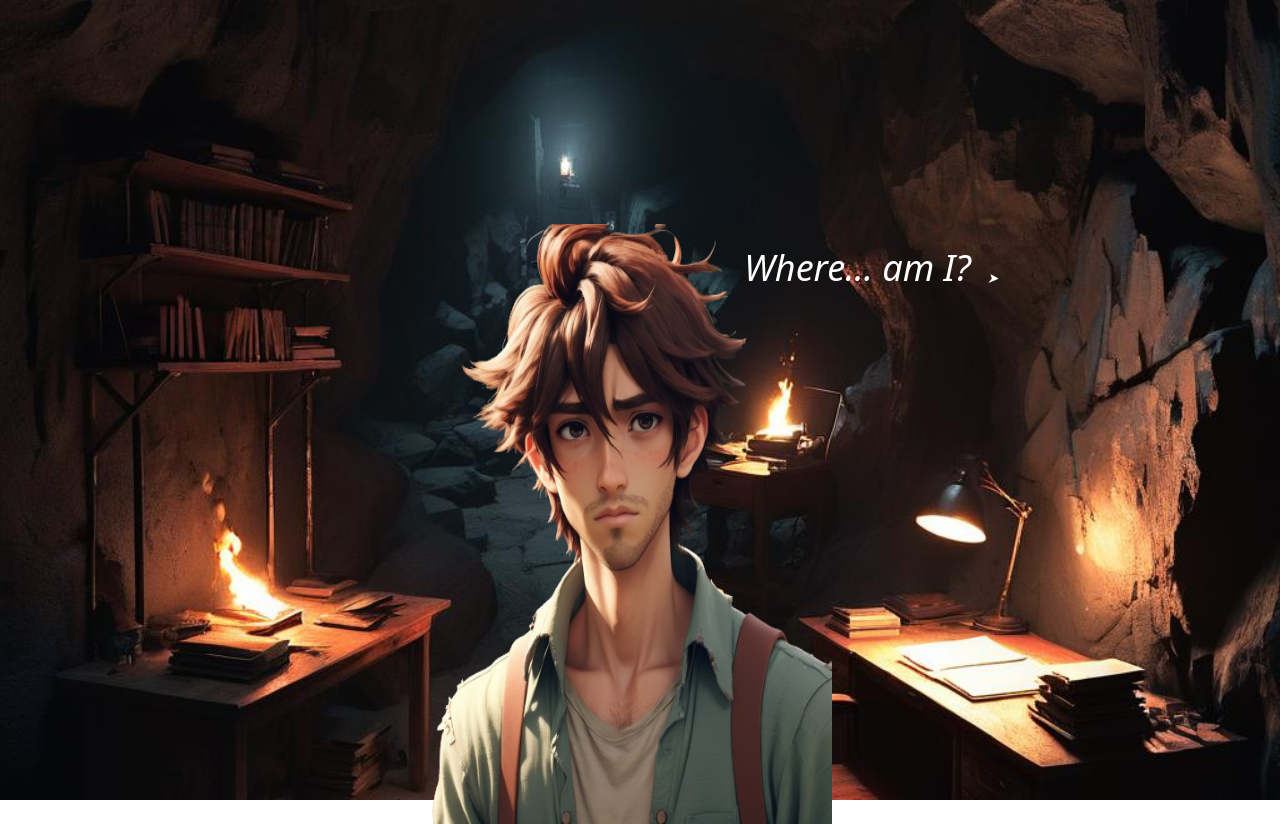
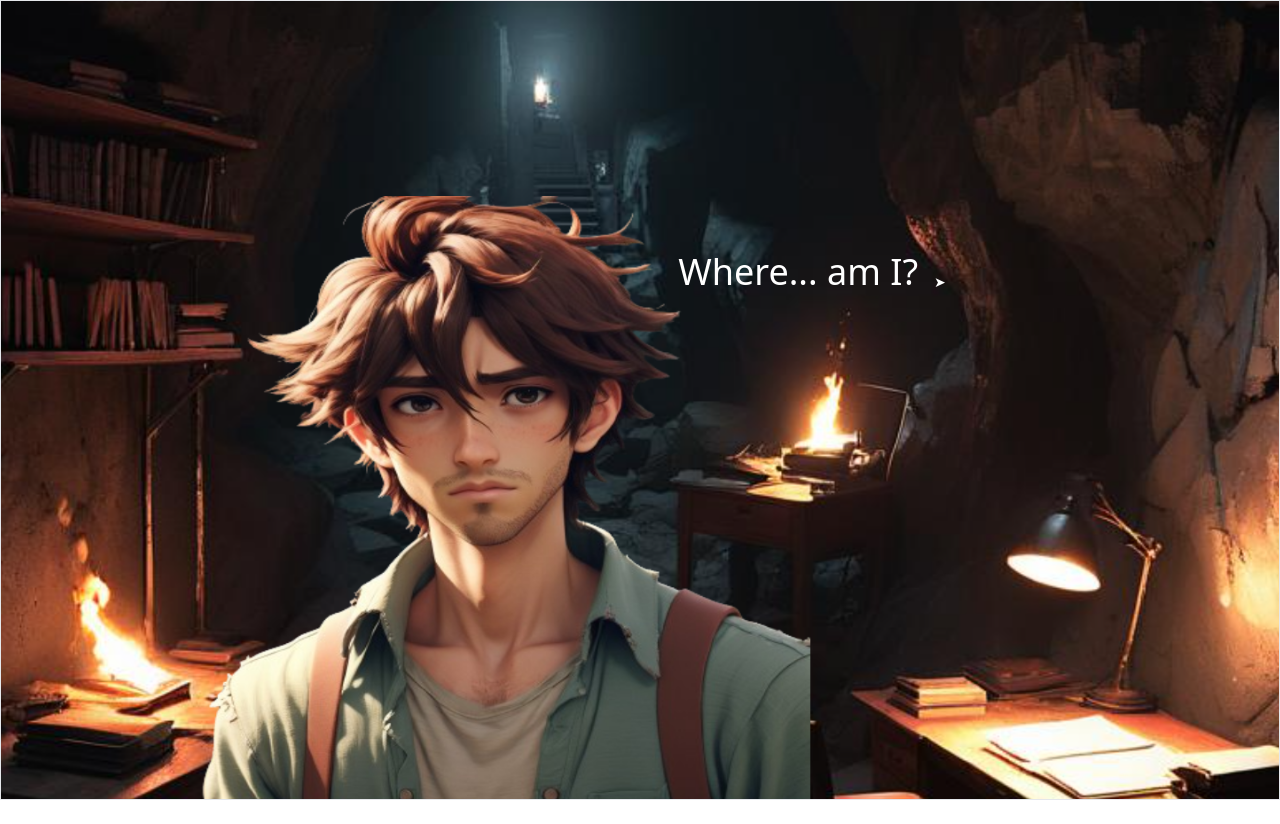
Before and after one commit to raoulandalis/Escape-Room, a React (Vite) app: page /welcome in a window 1280 px wide. After the commit the page ends 800 px from the top, so only its background shows below. Built offline with nearby package versions, Linux system fonts and the light colour scheme.

Commit message:
fixed image issue

```diff
--- a/src/pages/Welcome.jsx
+++ b/src/pages/Welcome.jsx
@@ -1,38 +1,35 @@
-import React, {useState} from 'react'
-import Hero from '../assets/escape-main-tp.png'
-import InsideCave from '../assets/inside-cave.jpg'
+import React, { useState } from 'react';
+import Hero from '../assets/escape-main-tp.png';
+import WelcomeBackground from '../assets/welcome-full-bg.png';
 
 const Welcome = () => {
-
-  const [currentSlide, setCurrentSlide] = useState(0)
+  const [currentSlide, setCurrentSlide] = useState(0);
 
   const slides = [
     'Where... am I?',
     'Who put me here...',
     'I need to find a way out',
-    'Over there... a note'
-  ]
+    'Over there... a note',
+  ];
 
   const nextSlide = () => {
     if (currentSlide < slides.length - 1) {
-      setCurrentSlide(currentSlide + 1)
+      setCurrentSlide(currentSlide + 1);
     }
-  }
-
+  };
 
   return (
-    <main className='w-full h-screen relative' style={{backgroundImage: `url(${InsideCave})`, backgroundRepeat: 'no-repeat', backgroundSize: 'cover', backgroundPosition: 'center'}}>
-      <section className='h-screen flex pl-96'>
-        <img src={Hero} className='h-3/4 w-1/2 mt-56'/>
-        <div className='relative text-white mt-52 inline-flex h-32 px-10 py-10 -ml-32 italic'>
-          <div key={currentSlide} className='flex absolute text-4xl whitespace-nowrap overflow-hidden animate-type gap-4'>
+    <main className='w-full min-h-screen relative' style={{ backgroundImage: `url(${WelcomeBackground})`, backgroundRepeat: 'no-repeat', backgroundSize: 'cover', backgroundPosition: 'center' }}>
+      <section className='min-h-screen flex items-center justify-center pl-96 pr-20 border'>
+        <div key={currentSlide} className='flex relative text-white text-center ml-10 mb-64 px-10 py-10'>
+          <div key={currentSlide} className='flex text-4xl whitespace-nowrap overflow-hidden animate-type gap-4'>
             {slides[currentSlide]}
-            <div className='cursor-pointer text-sm flex flex-col justify-end' onClick={nextSlide}>➤</div>
+            <div className='cursor-pointer text-sm flex flex-col justify-end mt-4' onClick={nextSlide}>➤</div>
           </div>
         </div>
       </section>
     </main>
-  )
-}
+  );
+};
 
-export default Welcome
+export default Welcome;
--- a/tailwind.config.js
+++ b/tailwind.config.js
@@ -8,6 +8,7 @@ export default {
     extend: {
       spacing: {
         '2' : '10px',
+        '128': '36rem'
       },
       animation: {
         type: 'type 2.5s steps(36, end)',
```
Also changed, not shown: src/assets/note-blank.png (added), src/assets/welcome-full-bg.png (added).
